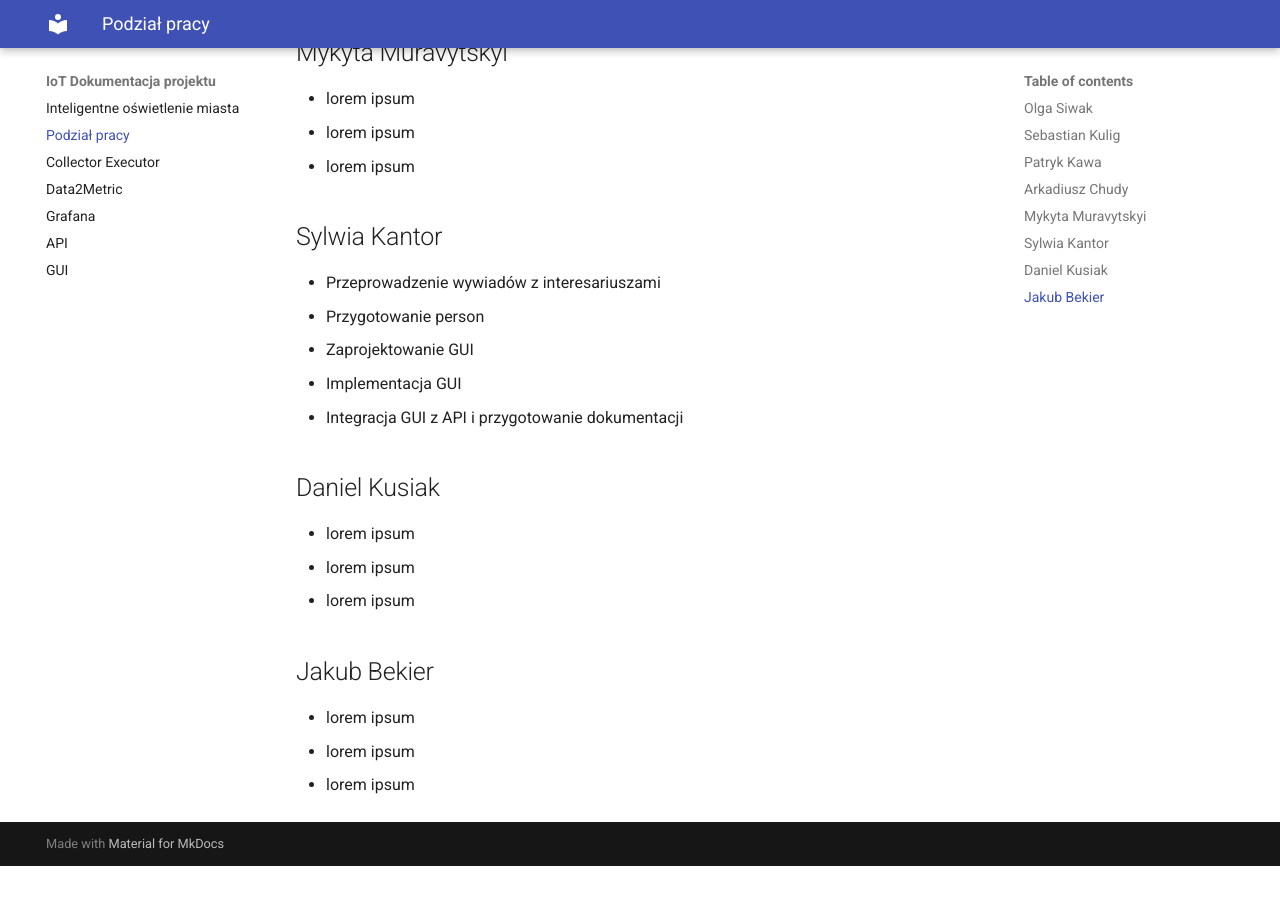
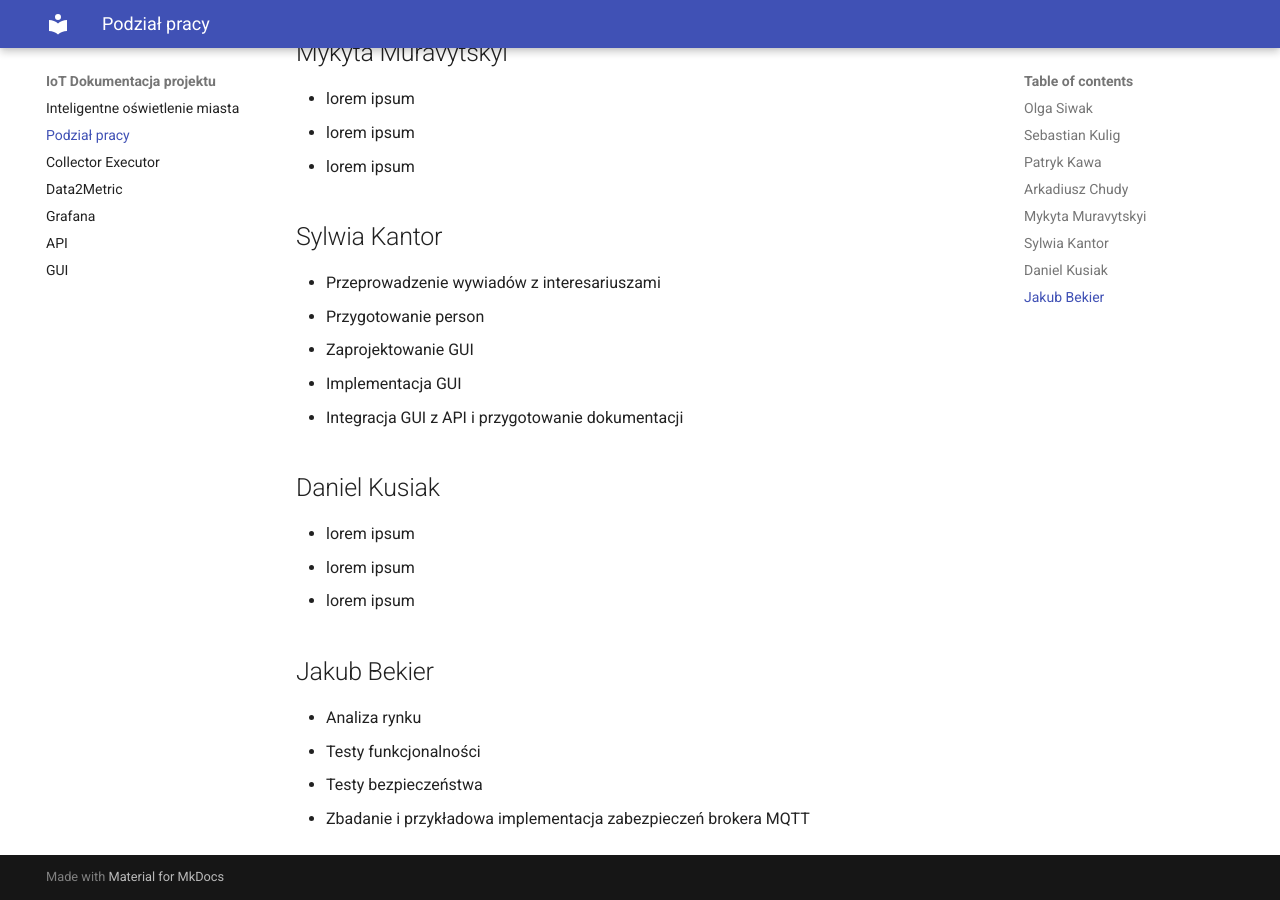
Before and after one commit to olgasiwak/iot, an MkDocs documentation site: the page built from docs/docs/responsibilities.md, in a window 1280 px wide and 900 px high, scrolled down 1132 px. Built offline with MkDocs 1.6.1 and Material for MkDocs 9.7.7, drawn with Linux system fonts in a browser that asks for light colours; before the commit the page ends 1998 px from its top, so only the background shows below that.

Commit message:
responsibilities.md update

```diff
--- a/docs/docs/responsibilities.md
+++ b/docs/docs/responsibilities.md
@@ -52,6 +52,7 @@
 
 ## Jakub Bekier
 
-- lorem ipsum
-- lorem ipsum
-- lorem ipsum
+- Analiza rynku
+- Testy funkcjonalności
+- Testy bezpieczeństwa
+- Zbadanie i przykładowa implementacja zabezpieczeń brokera MQTT
```
